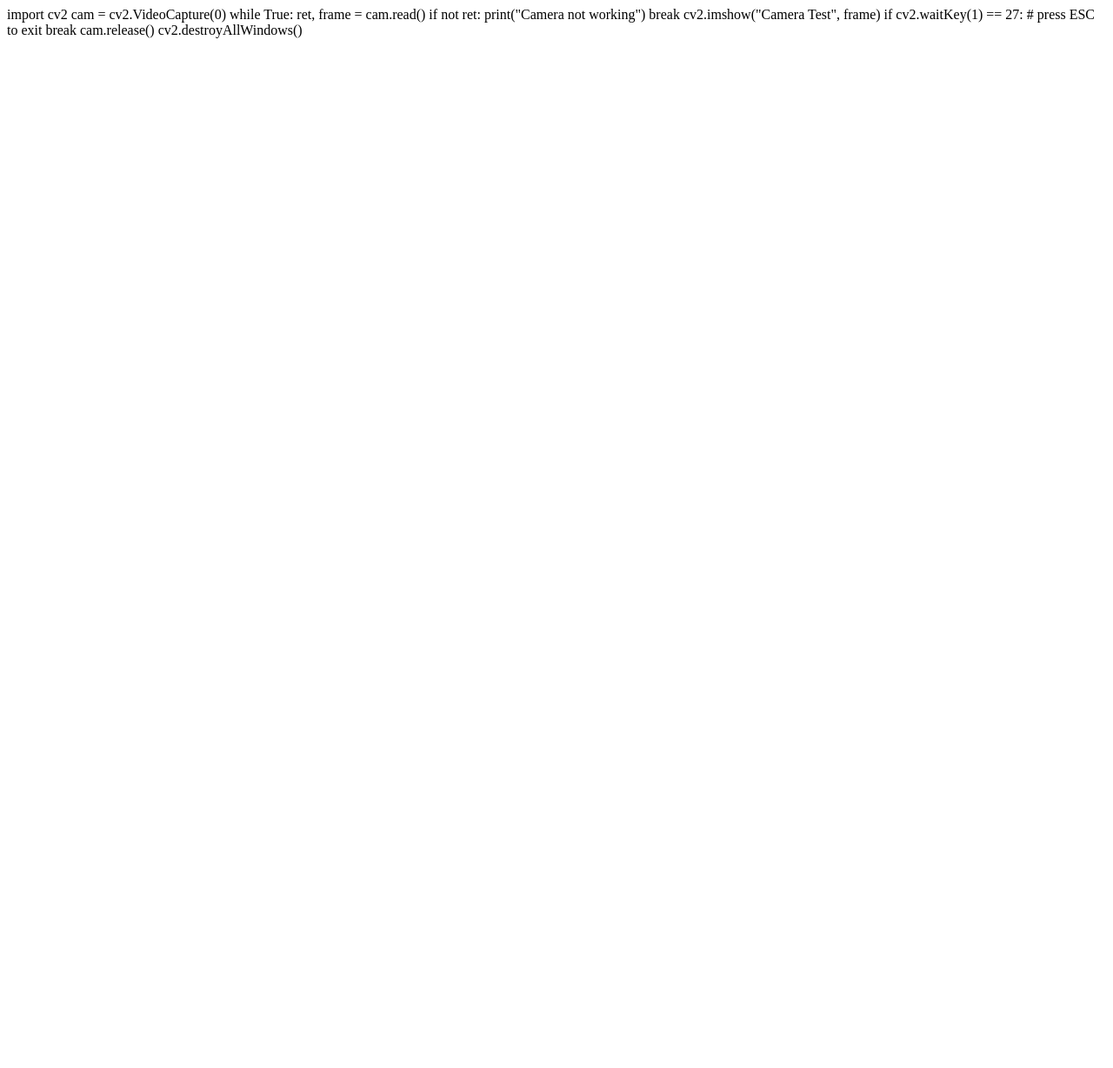
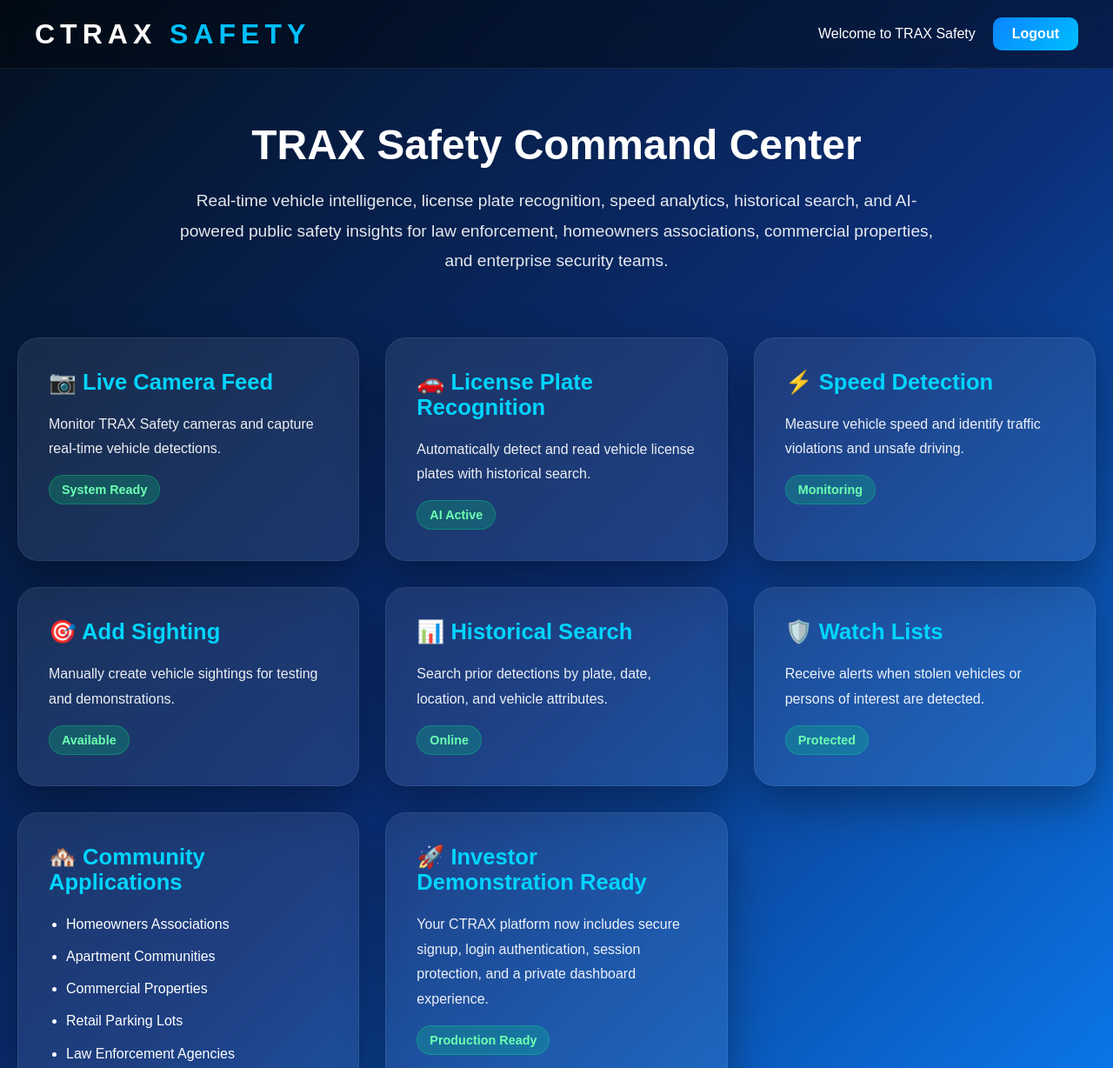
Before and after one commit to ctraxsafety/ctraxsafety, a website: page test_camera.html in a window 1280 px wide. Shown: the top 1228 px of the page at 87% size. Before the commit the page ends 800 px from the top, so only its background shows below. Drawn offline with Linux system fonts and the light colour scheme.

Commit message:
Add files via upload

```diff
--- a/test_camera.html
+++ b/test_camera.html
@@ -1,17 +1,235 @@
-import cv2
+<!DOCTYPE html>
+<html lang="en">
+<head>
+<meta charset="UTF-8">
+<meta name="viewport" content="width=device-width, initial-scale=1.0">
+<title>TRAX Safety Dashboard | CTRAX Technologies</title>
 
-cam = cv2.VideoCapture(0)
+<style>
+* {
+    margin: 0;
+    padding: 0;
+    box-sizing: border-box;
+}
 
-while True:
-    ret, frame = cam.read()
-    if not ret:
-        print("Camera not working")
-        break
+body {
+    font-family: Arial, Helvetica, sans-serif;
+    background: linear-gradient(135deg, #03101f 0%, #0b2f78 50%, #0a84ff 100%);
+    color: white;
+    min-height: 100vh;
+}
 
-    cv2.imshow("Camera Test", frame)
+.header {
+    background: rgba(0, 0, 0, 0.35);
+    backdrop-filter: blur(10px);
+    border-bottom: 1px solid rgba(255, 255, 255, 0.08);
+    padding: 20px 40px;
+    display: flex;
+    justify-content: space-between;
+    align-items: center;
+}
 
-    if cv2.waitKey(1) == 27:  # press ESC to exit
-        break
+.logo {
+    font-size: 2rem;
+    font-weight: 900;
+    letter-spacing: 6px;
+}
 
-cam.release()
-cv2.destroyAllWindows()
+.logo span {
+    color: #00bfff;
+}
+
+.user-info {
+    display: flex;
+    align-items: center;
+    gap: 20px;
+}
+
+.logout-btn {
+    background: linear-gradient(135deg, #0a84ff, #00bfff);
+    color: white;
+    border: none;
+    padding: 10px 22px;
+    border-radius: 10px;
+    font-weight: 700;
+    cursor: pointer;
+    text-decoration: none;
+}
+
+.hero {
+    text-align: center;
+    padding: 60px 20px 40px;
+}
+
+.hero h1 {
+    font-size: 3rem;
+    font-weight: 900;
+    margin-bottom: 20px;
+}
+
+.hero p {
+    max-width: 900px;
+    margin: 0 auto;
+    font-size: 1.2rem;
+    line-height: 1.8;
+    color: rgba(255, 255, 255, 0.9);
+}
+
+.grid {
+    max-width: 1400px;
+    margin: 0 auto;
+    padding: 30px 20px 80px;
+    display: grid;
+    grid-template-columns: repeat(auto-fit, minmax(320px, 1fr));
+    gap: 30px;
+}
+
+.card {
+    background: rgba(255, 255, 255, 0.08);
+    border: 1px solid rgba(255, 255, 255, 0.08);
+    backdrop-filter: blur(12px);
+    border-radius: 24px;
+    padding: 35px;
+    box-shadow: 0 20px 50px rgba(0, 0, 0, 0.35);
+}
+
+.card h2 {
+    font-size: 1.6rem;
+    margin-bottom: 20px;
+    color: #00d4ff;
+}
+
+.card p {
+    line-height: 1.8;
+    color: rgba(255, 255, 255, 0.92);
+}
+
+.card ul {
+    margin-top: 15px;
+    padding-left: 20px;
+}
+
+.card li {
+    margin-bottom: 10px;
+    line-height: 1.7;
+}
+
+.status {
+    display: inline-block;
+    margin-top: 15px;
+    padding: 8px 14px;
+    border-radius: 999px;
+    font-size: 0.9rem;
+    font-weight: 700;
+    background: rgba(0, 255, 128, 0.18);
+    color: #6dffb3;
+    border: 1px solid rgba(0, 255, 128, 0.25);
+}
+
+.footer {
+    text-align: center;
+    padding: 30px;
+    color: rgba(255, 255, 255, 0.7);
+    font-size: 0.95rem;
+}
+</style>
+</head>
+<body>
+
+<header class="header">
+    <div class="logo">CTRAX <span>SAFETY</span></div>
+
+    <div class="user-info">
+        <span>Welcome to TRAX Safety</span>
+        <a href="/login.html" class="logout-btn">Logout</a>
+    </div>
+</header>
+
+<section class="hero">
+    <h1>TRAX Safety Command Center</h1>
+    <p>
+        Real-time vehicle intelligence, license plate recognition, speed analytics,
+        historical search, and AI-powered public safety insights for law enforcement,
+        homeowners associations, commercial properties, and enterprise security teams.
+    </p>
+</section>
+
+<section class="grid">
+
+    <div class="card">
+        <h2>📷 Live Camera Feed</h2>
+        <p>
+            Monitor TRAX Safety cameras and capture real-time vehicle detections.
+        </p>
+        <span class="status">System Ready</span>
+    </div>
+
+    <div class="card">
+        <h2>🚗 License Plate Recognition</h2>
+        <p>
+            Automatically detect and read vehicle license plates with historical search.
+        </p>
+        <span class="status">AI Active</span>
+    </div>
+
+    <div class="card">
+        <h2>⚡ Speed Detection</h2>
+        <p>
+            Measure vehicle speed and identify traffic violations and unsafe driving.
+        </p>
+        <span class="status">Monitoring</span>
+    </div>
+
+    <div class="card">
+        <h2>🎯 Add Sighting</h2>
+        <p>
+            Manually create vehicle sightings for testing and demonstrations.
+        </p>
+        <span class="status">Available</span>
+    </div>
+
+    <div class="card">
+        <h2>📊 Historical Search</h2>
+        <p>
+            Search prior detections by plate, date, location, and vehicle attributes.
+        </p>
+        <span class="status">Online</span>
+    </div>
+
+    <div class="card">
+        <h2>🛡️ Watch Lists</h2>
+        <p>
+            Receive alerts when stolen vehicles or persons of interest are detected.
+        </p>
+        <span class="status">Protected</span>
+    </div>
+
+    <div class="card">
+        <h2>🏘️ Community Applications</h2>
+        <ul>
+            <li>Homeowners Associations</li>
+            <li>Apartment Communities</li>
+            <li>Commercial Properties</li>
+            <li>Retail Parking Lots</li>
+            <li>Law Enforcement Agencies</li>
+            <li>Private Investigators</li>
+        </ul>
+    </div>
+
+    <div class="card">
+        <h2>🚀 Investor Demonstration Ready</h2>
+        <p>
+            Your CTRAX platform now includes secure signup, login authentication,
+            session protection, and a private dashboard experience.
+        </p>
+        <span class="status">Production Ready</span>
+    </div>
+
+</section>
+
+<footer class="footer">
+    © 2026 CTRAX Technologies. Safer Roads. Smarter Communities.
+</footer>
+
+</body>
+</html>
```
